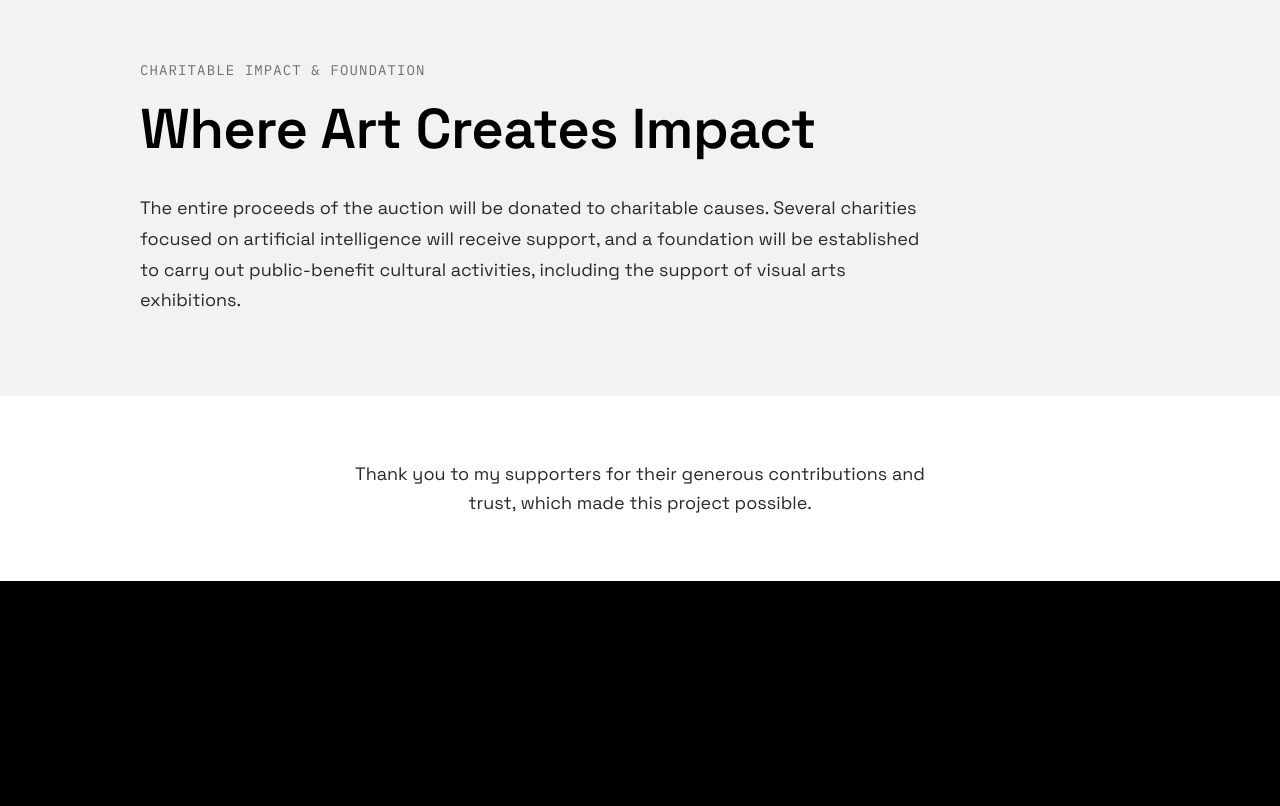
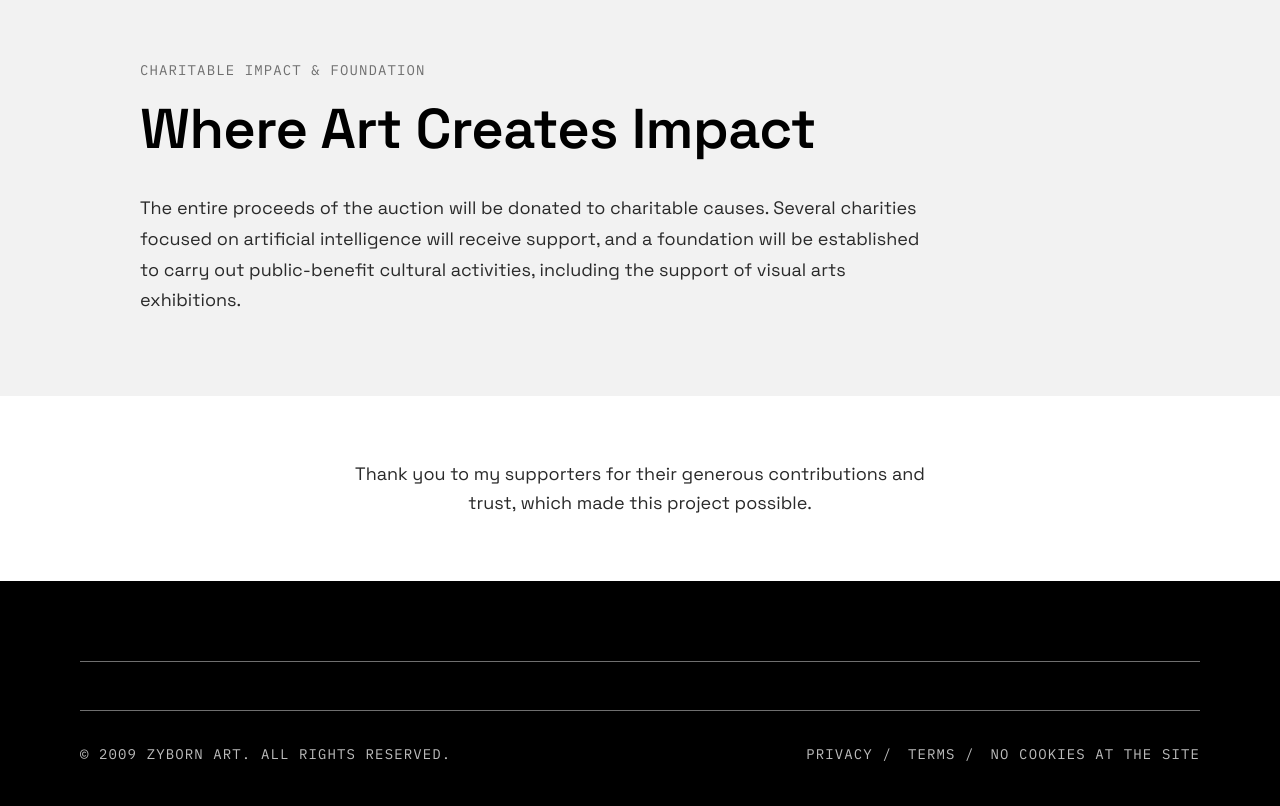
Before and after one commit to zyborn-art/zyborn, an Eleventy site: page src/index.njk in a window 1280 px wide. Shown: the part 2588-3394 px from the top of the page. Before the commit the page ends 3169 px from the top, so only its background shows below. Built offline with nearby package versions, Linux system fonts and the light colour scheme; Eleventy itself is replaced by a stand-in of ours; files that its build step writes are made by us from their sources.

Commit message:
footer fix

```diff
--- a/src/_includes/footer.njk
+++ b/src/_includes/footer.njk
@@ -1 +1,15 @@
-<!-- Footer removed -->
+<!-- FOOTER -->
+<footer class="footer" id="footer">
+    <div class="container">
+        <div class="footer-divider"></div>
+
+        <div class="footer-bottom">
+            <p class="meta footer-copyright">© 2009 ZYBORN ART. All rights reserved.</p>
+            <div class="footer-legal">
+                <a href="#" class="meta" id="openPrivacy">Privacy /</a>
+                <a href="#" class="meta" id="openTerms">Terms /</a>
+                <span class="meta">No Cookies at the site</span>
+            </div>
+        </div>
+    </div>
+</footer>
```
